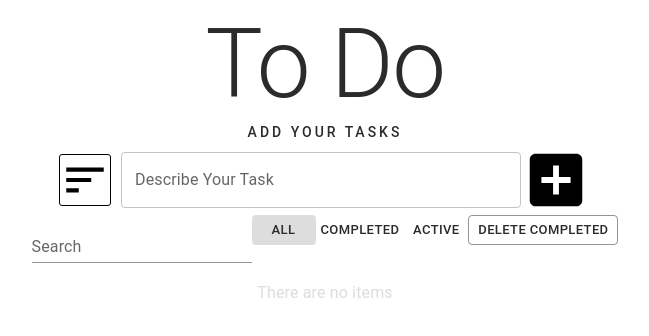
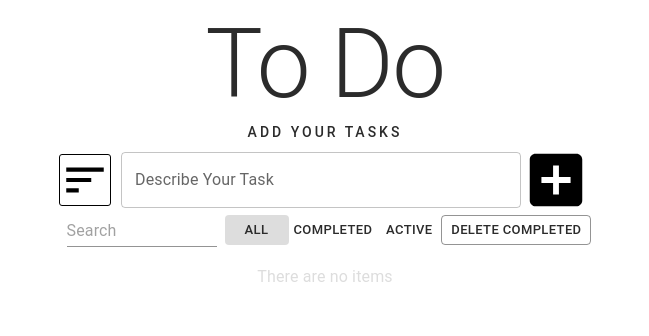
Before and after one commit to kuzivka/todo, a React (Create React App) app: page / in a window 1280 px wide. Shown: the top 336 px of the page, without its empty margins (315-964 px from the left). Built offline with nearby package versions, Linux system fonts and the light colour scheme; the HTML template or start-up script is replaced by a standard one.

Commit message:
Fixed UI for searching

```diff
--- a/src/components/FilterBar.tsx
+++ b/src/components/FilterBar.tsx
@@ -22,7 +22,7 @@ export default function FilterBar() {
 
   const handleSearchFieldChange = useCallback(
     (event: ChangeEvent<HTMLInputElement>) => {
-      dispatch(searchTodo(event.target.value))
+      dispatch(searchTodo(event.target.value));
     },
     [dispatch]
   );
@@ -33,7 +33,8 @@ export default function FilterBar() {
     <Box className="filter-buttons-container">
       <TextField
         id="standard-basic"
-        label="Search"
+        className="search-field"
+        placeholder="Search"
         variant="standard"
         onChange={handleSearchFieldChange}
       />
--- a/src/components/constants.ts
+++ /dev/null
@@ -1,2 +0,0 @@
-export const TIME_ON_CARDS = 'd.L.yyyy H:mm';
-export const TIME_IN_MODAL = 'dd.MM.yyyy HH:mm';
--- a/src/components/styles/style.scss
+++ b/src/components/styles/style.scss
@@ -47,6 +47,12 @@
 .no-item-title {
   color: #ddd;
 }
+
+.search-field{
+  font-size: 10px;
+  margin: 0 8px !important;
+  width: 150px;
+}
 .sort-icon {
   font-size: 50px !important;
   border: 1px solid black;
```
